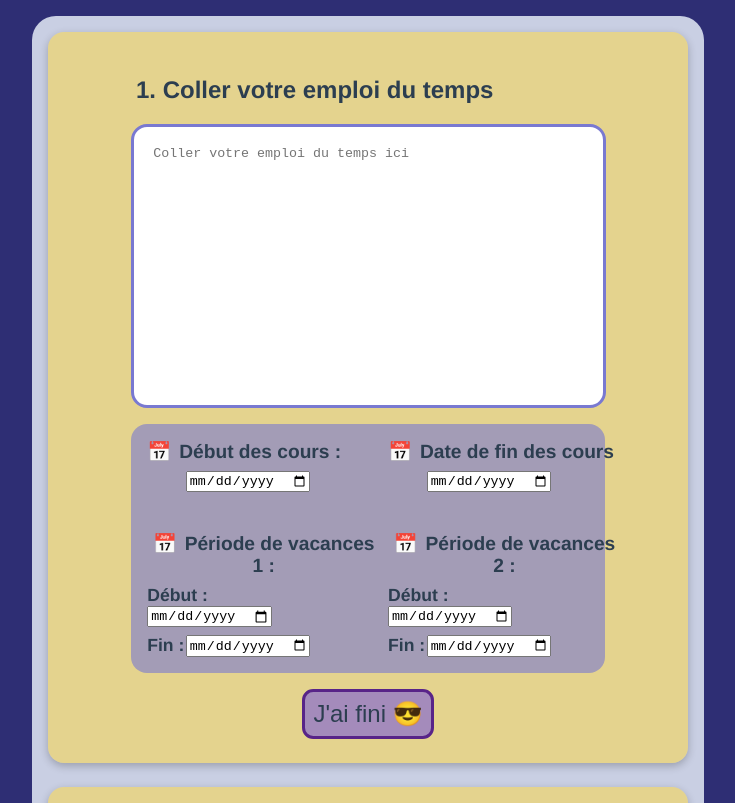
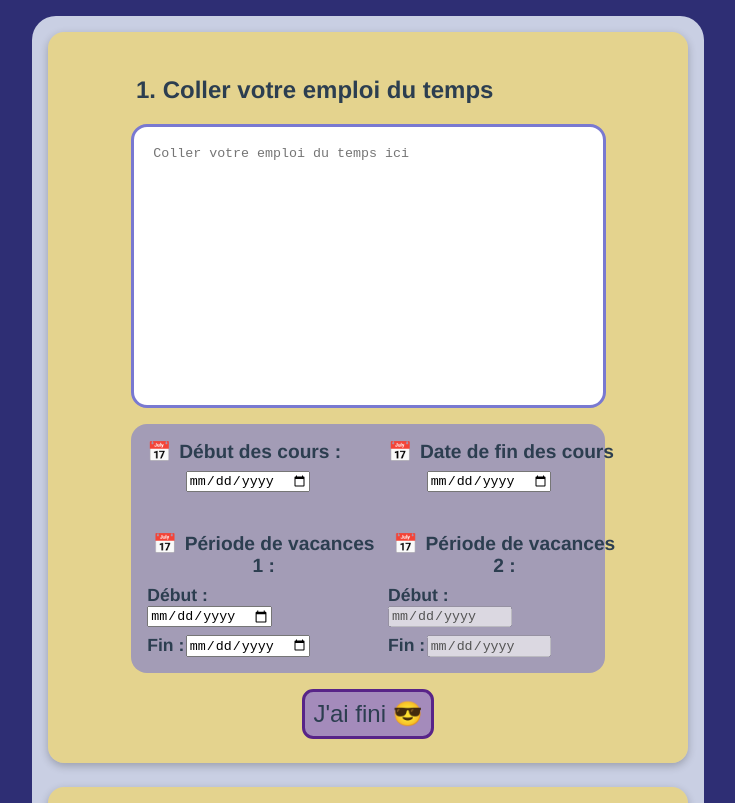
Before and after one commit to lsacienne/calendar-maker, a Vue app: page / in a window 1280 px wide. Shown: the top 803 px of the page, without its empty margins (272-1007 px from the left). Built offline with nearby package versions, Linux system fonts and the light colour scheme.

Commit message:
Modified html markup

```diff
--- a/src/components/form_components/DateField.vue
+++ b/src/components/form_components/DateField.vue
@@ -2,8 +2,8 @@
     <div class="date-item">
         <label for="date_debut">{{labeltext}}</label>
 
-        <input v-if="isDisabled" type="date" name="date_debut" id="date_debut_cours" v-on:change="$emit('dateChange')" disabled>
-        <input v-else type="date" name="date_debut" id="date_debut_cours" v-on:change="$emit('dateChange')">
+        <input v-if="disabled_" type="date" :min="minDateStr" :v-model="value_" name="date_debut" id="date_debut_cours" @change="$emit('dateChange')" disabled>
+        <input v-else type="date" :min="minDateStr" v-model="value_"  name="date_debut" id="date_debut_cours" ref="dateInput" @change="$emit('dateChange')">
     </div>
 </template>
 
```
